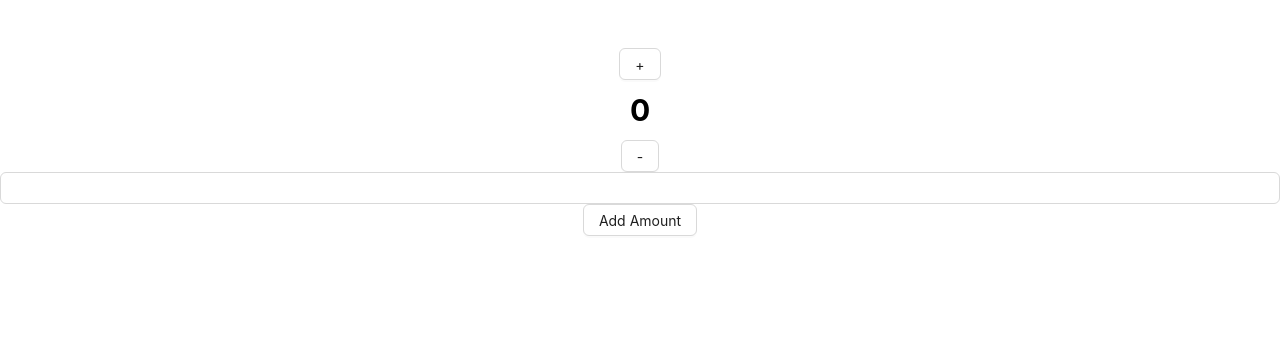
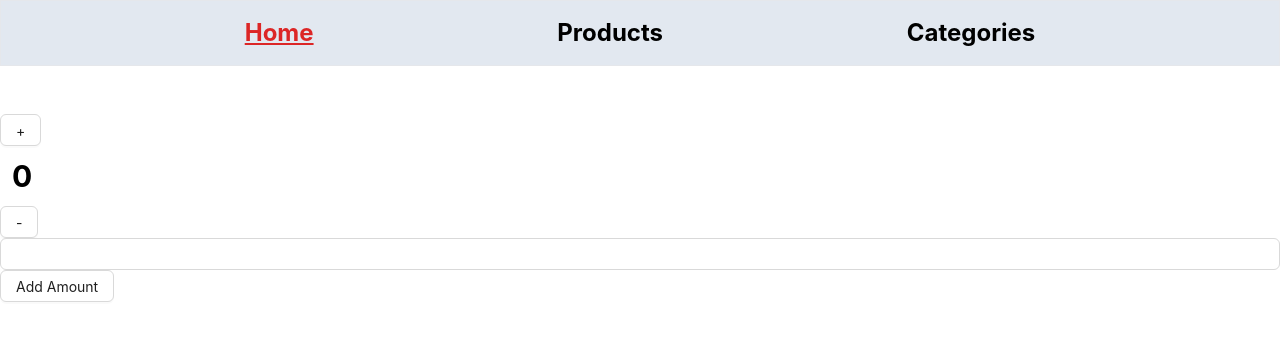
Before and after one commit to Jumanazar04/redux, a React (Create React App) app: page / in a window 1280 px wide. Shown: the top 340 px of the page. Built offline with nearby package versions, Linux system fonts and the light colour scheme.

Commit message:
add layout page

```diff
--- a/package.json
+++ b/package.json
@@ -12,6 +12,7 @@
     "react": "^18.3.1",
     "react-dom": "^18.3.1",
     "react-redux": "^9.1.2",
+    "react-router-dom": "^6.24.1",
     "react-scripts": "5.0.1",
     "redux": "^5.0.1",
     "tailwindcss": "^3.4.4",
--- a/src/App.jsx
+++ b/src/App.jsx
@@ -1,11 +1,21 @@
+import { BrowserRouter, Route, Routes } from 'react-router-dom';
 import './App.css';
 import Porduct from './components/Product/porduct';
+import Layaout from './components/Layaout';
+import Home from './components/Home/Home';
+import Categories from './components/Category/Categories';
 
 function App() {
   return (
-    <div className="App">
-      <Porduct />
-    </div>
+    <BrowserRouter>
+      <Routes>
+        <Route path='/' element={<Layaout />}>
+          <Route index element={<Home />} />
+          <Route path='/products' element={<Porduct />} />
+          <Route path='category' element={<Categories />} />
+        </Route>
+      </Routes>
+    </BrowserRouter>
   );
 }
 
--- /dev/null
+++ b/src/components/Category/Categories.jsx
@@ -0,0 +1,9 @@
+import React from 'react'
+
+function Categories() {
+  return (
+    <div>Categories</div>
+  )
+}
+
+export default Categories
--- /dev/null
+++ b/src/components/Home/Home.jsx
@@ -0,0 +1,33 @@
+import { Button, Input } from 'antd';
+import React, { useState } from 'react'
+import { useDispatch, useSelector } from 'react-redux'
+import { decrement, increment, incrementByAmount } from '../../Redux Toolkit/features/counter/counterSlice';
+
+function Home() {
+    const count = useSelector(state => state.counter.value);
+    const dispatch = useDispatch();
+    const [amount, setAmount] = useState()
+
+    const handleChange = (e) => {
+        setAmount(e.target.value)
+    }
+
+    const handleAdd = () =>{
+        dispatch(incrementByAmount(amount))
+        setAmount('')
+    }
+
+  return (
+    <div>
+        <div className='mt-12'>
+            <Button onClick={() => dispatch( increment() )}>+</Button>
+            <h1 className='text-3xl m-3 font-bold'>{count}</h1>
+            <Button onClick={()=> dispatch(decrement())}>-</Button>
+            <Input type='number' value={amount} onChange={handleChange} />
+            <Button onClick={handleAdd}>Add Amount</Button>
+        </div>
+    </div>
+  )
+}
+
+export default Home;
--- /dev/null
+++ b/src/components/Layaout.jsx
@@ -0,0 +1,28 @@
+import React from 'react'
+import { NavLink, Outlet } from 'react-router-dom'
+
+function Layaout() {
+  return (
+    <div className='container mx-auto'>
+         <nav className=' flex justify-evenly items-center text-2xl font-bold bg-slate-200 py-4 border'>
+            <NavLink   className={({ isActive, isPending }) =>
+                 isPending ? "pending" : isActive ? "text-red-600 underline" : ""
+                } to={'/'}>Home</NavLink>
+            <NavLink   className={({ isActive, isPending }) =>
+                 isPending ? "pending" : isActive ? "text-red-600 underline" : ""
+                } to={'/products'}>Products</NavLink>
+            <NavLink   className={({ isActive, isPending }) =>
+                isPending ? "pending" : isActive ? "text-red-600 underline" : ""
+                } to={'/category'}>Categories</NavLink>
+        </nav>
+        <main>
+            <Outlet />
+        </main>
+        <footer>
+
+        </footer>
+    </div>
+  )
+}
+
+export default Layaout
--- a/src/components/Product/porduct.jsx
+++ b/src/components/Product/porduct.jsx
@@ -1,33 +1,9 @@
-import { Button, Input } from 'antd';
-import React, { useState } from 'react'
-import { useDispatch, useSelector } from 'react-redux'
-import { decrement, increment, incrementByAmount } from '../../Redux Toolkit/features/counter/counterSlice';
+import React from 'react'
 
-function Porduct() {
-    const count = useSelector(state => state.counter.value);
-    const dispatch = useDispatch();
-    const [amount, setAmount] = useState()
-
-    const handleChange = (e) => {
-        setAmount(e.target.value)
-    }
-
-    const handleAdd = () =>{
-        dispatch(incrementByAmount(amount))
-        setAmount('')
-    }
-
+function porduct() {
   return (
-    <div>
-        <div className='mt-12'>
-            <Button onClick={() => dispatch( increment() )}>+</Button>
-            <h1 className='text-3xl m-3 font-bold'>{count}</h1>
-            <Button onClick={()=> dispatch(decrement())}>-</Button>
-            <Input type='number' value={amount} onChange={handleChange} />
-            <Button onClick={handleAdd}>Add Amount</Button>
-        </div>
-    </div>
+    <div>porduct</div>
   )
 }
 
-export default Porduct
+export default porduct
```
Also changed, not shown: 1 other file (tests, documents, lock files or other folders).
